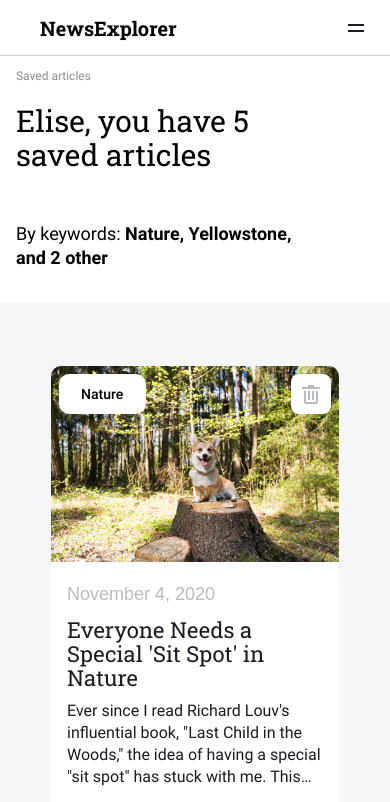
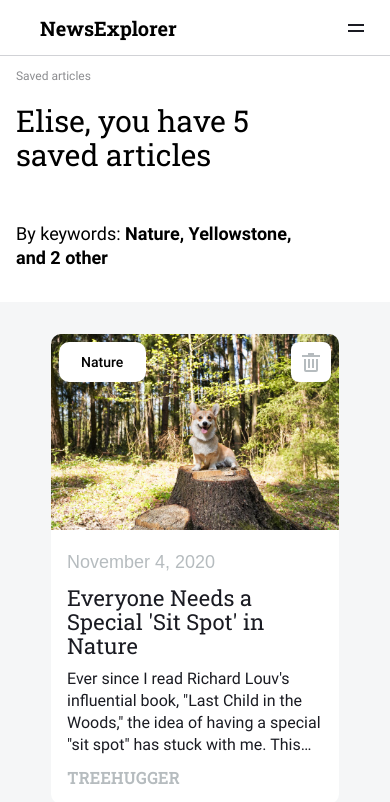
Before and after one commit to Eduard-L/news-explorer-frontend, a React (Create React App) app: page /saved-news in a window 390 px wide. Shown: the top 802 px of the page. Built offline with nearby package versions, Linux system fonts and the light colour scheme.

Commit message:
fix:margin&padding save-articles page

```diff
--- a/src/components/NewsCardList/NewsCardList.css
+++ b/src/components/NewsCardList/NewsCardList.css
@@ -13,6 +13,12 @@
   grid-column-gap:16px;
   grid-row-gap:16px;
   flex-wrap: wrap;
+}
+.cards__wrapper_type_saved-articles{
+  margin-top: 0px;
+}
+.cards_type_saved-articles{
+  padding: 62px 102px;
 }
 .cards__title{
   margin:0px;
@@ -67,6 +73,13 @@
     margin-top: 32px;
     padding: 16px 74px;
   }
+  .cards__wrapper_type_saved-articles{
+    margin-top: 0px;
+  }
+  .cards_type_saved-articles{
+    padding: 32px 40px;
+  }
+
 }
 
 @media screen and (max-width:750px) {
@@ -89,4 +102,11 @@
   .cards__button-show-more{
     padding: 16px 98px;
   }
+  .cards__wrapper_type_saved-articles{
+    margin-top: 0px;
+  }
+  .cards_type_saved-articles{
+    padding: 24px 16px;
+  }
+
 }
--- a/src/components/SavedNewsList/SavedNewsList.js
+++ b/src/components/SavedNewsList/SavedNewsList.js
@@ -4,11 +4,11 @@ import { NotFoundCards } from '../NotFoundCards/NotFoundCards'
 
 export function SavedNewsList({ savedCardsData, isSaveArticlesPageIsOpen, isHomePageOpen, isLoggedIn, isCardHover, setIsCardHover }) {
   return (
-    <section className='cards'>
+    <section className='cards cards_type_saved-articles'>
       {
         savedCardsData ?
           <>
-            <div className='cards__wrapper'>
+            <div className='cards__wrapper cards__wrapper_type_saved-articles'>
               {
                 savedCardsData.map((card) => {
                   return (
```
